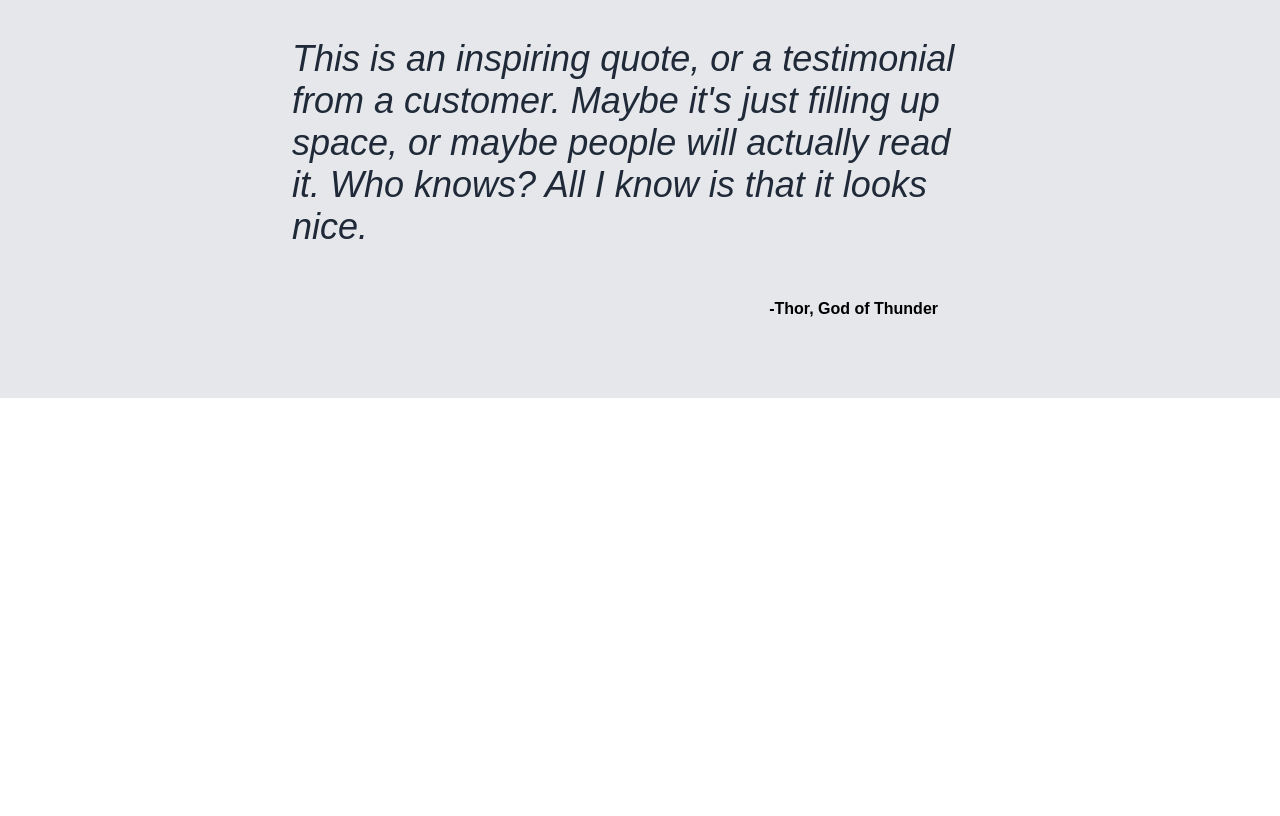
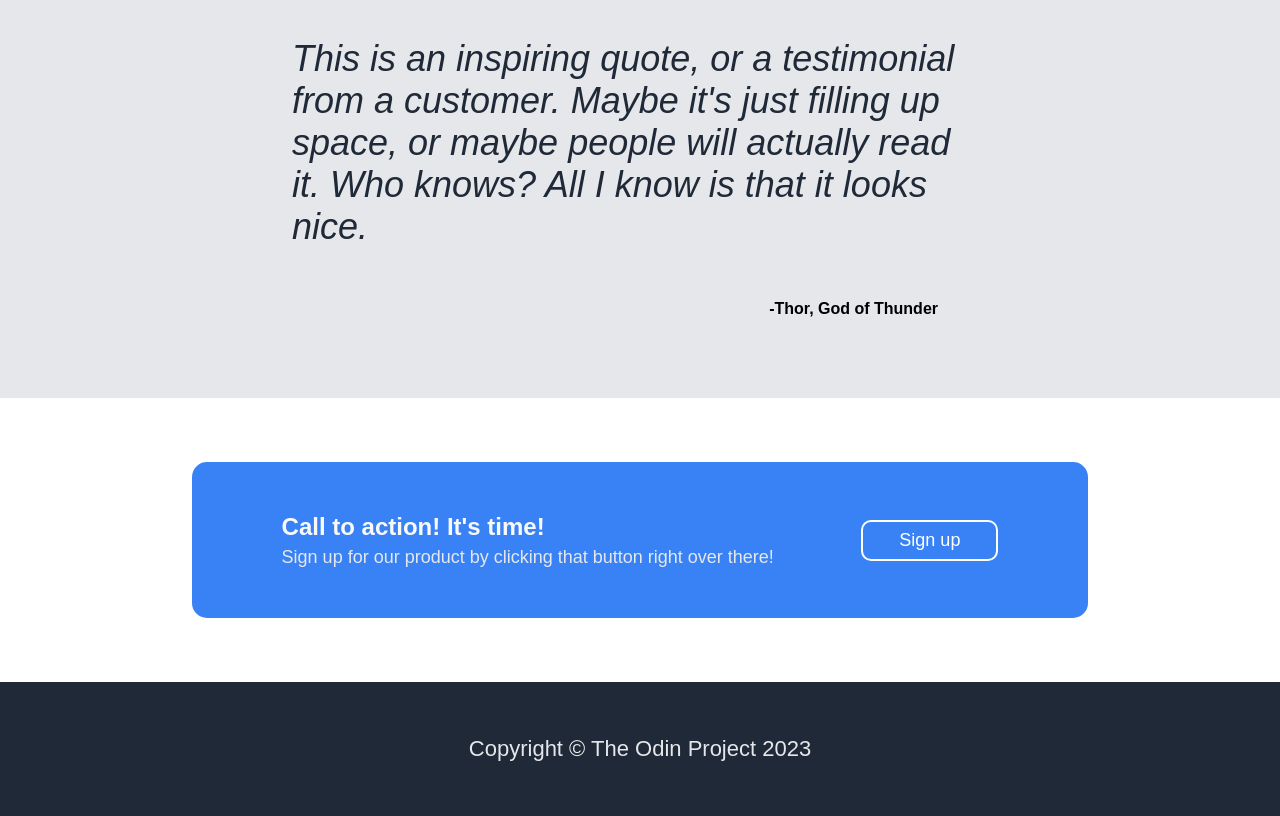
Before and after one commit to johnny123ion/landing-page, a plain HTML site: page index.html in a window 1280 px wide. Shown: the part 943-1759 px from the top of the page. Before the commit the page ends 1341 px from the top, so only its background shows below. Drawn offline with Linux system fonts and the light colour scheme.

Commit message:
Add 'Banner' and 'Footer' sections

```diff
--- a/index.html
+++ b/index.html
@@ -49,5 +49,17 @@
     <p>This is an inspiring quote, or a testimonial from a customer. Maybe it's just filling up space, or maybe people will actually read it. Who knows? All I know is that it looks nice.</p>
     <p>-Thor, God of Thunder</p>
   </div>
+  <div class="banner">
+    <div class="banner-container">
+      <div class="banner-text">
+        <p>Call to action! It's time!</p>
+        <p>Sign up for our product by clicking that button right over there!</p>
+      </div>
+      <button>Sign up</button>
+    </div>
+  </div>
+  <div class="footer">
+    <p>Copyright © The Odin Project 2023</p>
+  </div>
 </body>
 </html>
--- a/styles.css
+++ b/styles.css
@@ -15,7 +15,7 @@
   gap: 1rem;
 }
 
-.logo {
+.logo, .banner-text > :nth-child(1) {
   font-size: 24px;
   color: #f9faf8;
   font-weight: bolder;
@@ -53,7 +53,7 @@ a {
   margin: 0;
 }
 
-.secondary-text {
+.secondary-text, .banner-text > :nth-child(2) {
   font-size: 18px;
   color: #e5e7eb;
 }
@@ -65,14 +65,11 @@ a {
   border: none;
   padding: 8px 36px;
   border-radius: 10px;
+  transition-duration: 0.4s;
 }
 
 .right-hero > img {
   max-width: 100%;
-}
-
-.left-hero > button{
-  transition-duration: 0.4s;
 }
 
 .left-hero > button:hover {
@@ -138,3 +135,46 @@ a {
   margin-left: auto;
   margin-right: 50px;
 }
+
+.banner {
+  padding: 4rem 15%;
+}
+
+.banner-container {
+  background-color:#3882f6;
+  display: flex;
+  justify-content: space-between;
+  padding: 5% 10%;
+  border-radius: 15px;
+}
+
+.banner-container > :nth-child(2) {
+  align-self: center;
+}
+
+.banner-text > p{
+  margin: 6px 0;
+}
+
+.banner-container > button {
+  font-size: 18px;
+  color: #fff;
+  background-color: #3882f6;
+  border: 2px solid #fff;
+  padding: 8px 36px;
+  border-radius: 10px;
+  transition-duration: 0.4s;
+}
+
+.banner-container > button:hover {
+  background-color: #fff;
+  color: #3882f6;
+}
+
+.footer {
+  padding: 2rem 15%;
+  background-color: #1f2937;
+  text-align: center;
+  color: #e5e7eb;
+  font-size: 22px;
+}
```
Also changed, not shown: 1 other file.
